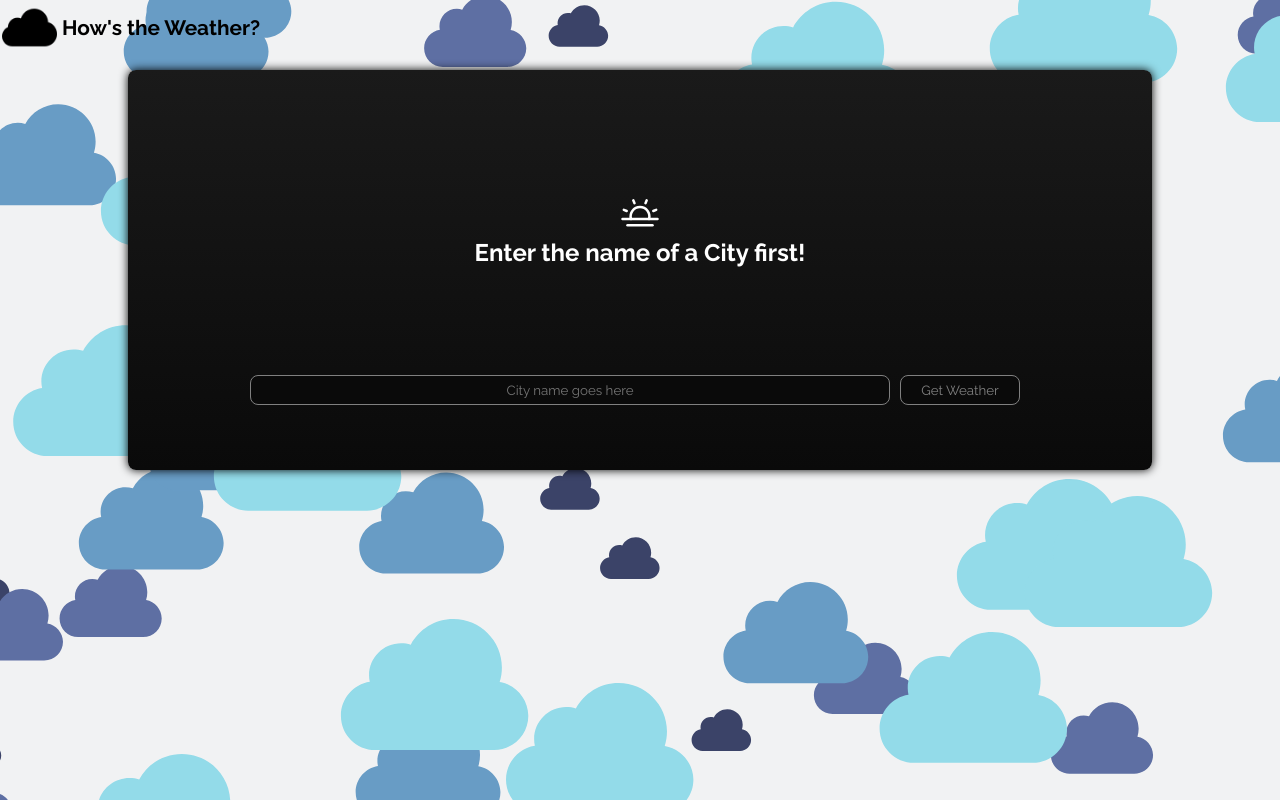
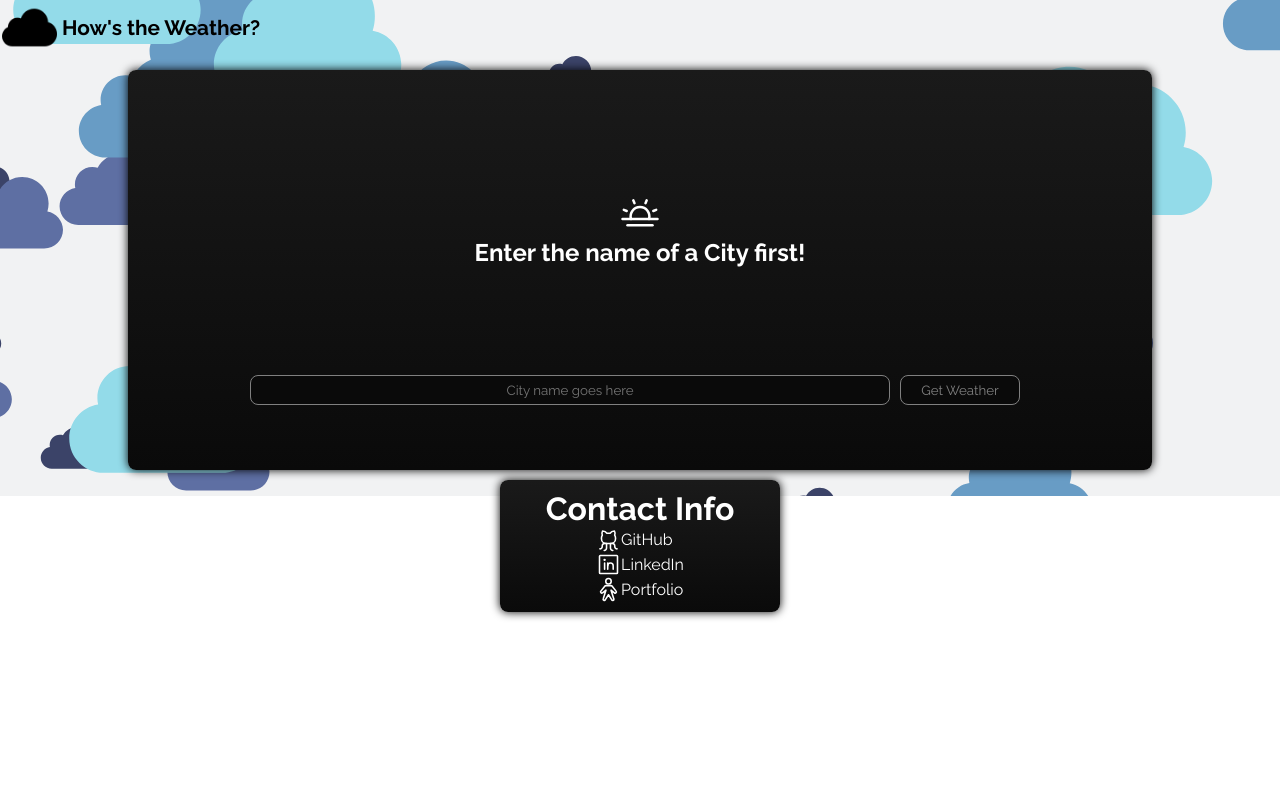
Before and after one commit to VitorAuri/HowIsTheClimate, a React (Vite) app: page / in a window 1280 px wide. Built offline with nearby package versions, Linux system fonts and the light colour scheme; a web font is replaced by a local one.

Commit message:
Footer Criado

```diff
--- a/src/App.tsx
+++ b/src/App.tsx
@@ -1,4 +1,5 @@
 import { Background } from "./components/Background"
+import { Footer } from "./components/Footer"
 import { Logo } from "./components/Logo"
 import { WeatherApp } from "./components/WeatherApp"
 import { GlobalStyle } from "./styles/global"
@@ -10,6 +11,7 @@ export const App = () => {
       <GlobalStyle />
       <Logo />
       <WeatherApp />
+      <Footer />
     </>
   )
 }
--- a/src/components/Background/styles.ts
+++ b/src/components/Background/styles.ts
@@ -2,12 +2,9 @@ import styled from "styled-components";
 
 export const BackgroundPosition = styled.div`
 position: absolute;
-top: 0;
+top: -65%;
 z-index: -1;
 img{
-    background-size: cover;
-    object-fit: cover;
-    width: 100vw;
-    height: 100vh;
+    width: 100%;
 }
 `
--- /dev/null
+++ b/src/components/Footer/index.tsx
@@ -0,0 +1,17 @@
+import { GithubLogo, LinkedinLogo, Person } from "phosphor-react"
+import { CentralizerContainer, FooterContainer } from "./styles"
+
+export const Footer = () => {
+    return (
+        <CentralizerContainer>
+            <FooterContainer>
+                <h1>Contact Info</h1>
+                <ul>
+                    <li><GithubLogo size={25}/><a href="https://github.com/VitorAuri/HowIsTheWeather/tree/main" target="_blank">GitHub</a></li>
+                    <li><LinkedinLogo size={25}/><a href="https://www.linkedin.com/in/vitor-auril%C3%A2ndio-54678926a/" target="_blank">LinkedIn</a></li>
+                    <li><Person size={25}/><a href="https://vitor-dev.vercel.app/" target="_blank">Portfolio</a></li>
+                </ul>
+            </FooterContainer>
+        </CentralizerContainer>
+    )
+}
--- /dev/null
+++ b/src/components/Footer/styles.ts
@@ -0,0 +1,28 @@
+import styled from "styled-components";
+
+export const CentralizerContainer = styled.div`
+margin-top: 10px;
+display: grid;
+place-content: center;
+`
+export const FooterContainer = styled.footer`
+display: flex;
+flex-direction: column;
+place-content: center;
+align-items: center;
+text-align: center;
+width: 280px;
+padding: 10px 0px;
+border-radius: 8px;
+box-shadow: 0px 0px 10px black;
+height: auto;
+background: linear-gradient(#1a1a1a,#0a0a0a);
+h1{
+    color: white;
+}
+li{
+    color: white;
+    display: flex;
+    align-items: center;
+}
+`
--- a/src/styles/global.ts
+++ b/src/styles/global.ts
@@ -7,7 +7,12 @@ export const GlobalStyle = createGlobalStyle`
     padding: 0;
     box-sizing: border-box;
 }
-body{
-    overflow: hidden;
+a{
+    text-decoration: none;
+    color: white;
+    transition: 0.2s;
+    &:hover{
+        text-shadow: 0px 0px 5px white;
+    }
 }
 `
```
